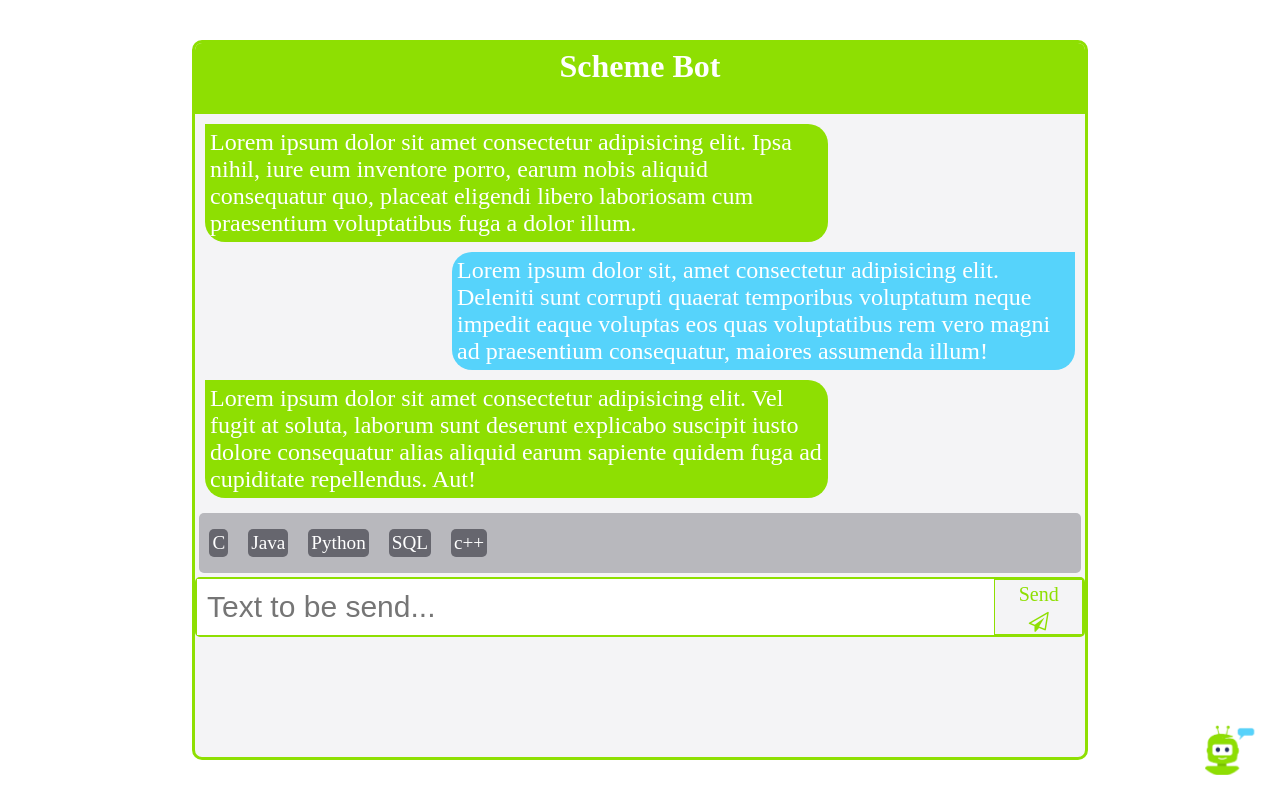
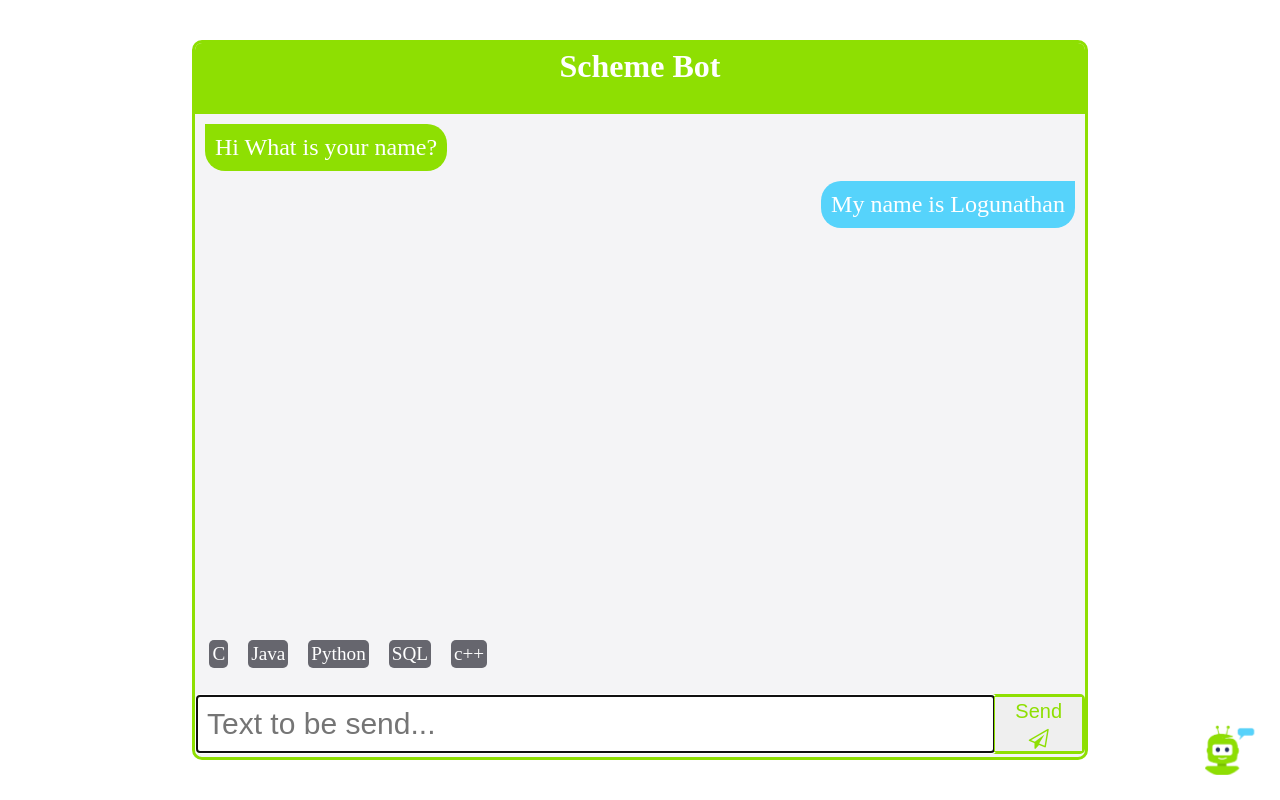
Before and after one commit to Logunathan007/Scheme_BOT, a Flask app: page / in a window 1280 px wide. Run offline with Flask 3, Linux system fonts and the light colour scheme.

Commit message:
FET: updating JS files

```diff
--- a/src/static/index.js
+++ b/src/static/index.js
@@ -2,9 +2,21 @@ const bot_icon = document.querySelector(".bot_icon")
 const msg_box = document.querySelector(".msg_box")
 const suggestionlist = document.querySelector(".suggestionlist");
 const inputstr = document.querySelector(".inputstr");
+const msg = document.querySelector(".msg");
 
-var list = ["Java", "Python", "C", "SQL","c++"]
-list.sort();
+var suggestion_list = ["Java", "Python", "C", "SQL","c++"]
+suggestion_list.sort();
+
+let msg_history = [
+    {
+        type : "bot",
+        msg :"Hi What is your name?"
+    },
+    {
+        type : "user",
+        msg :"My name is Logunathan"
+    }
+]
 
 bot_icon.addEventListener("click",()=>{
     if(msg_box.classList.contains("on")){
@@ -16,19 +28,69 @@ bot_icon.addEventListener("click",()=>{
     }
 });
 
-
 inputstr.addEventListener("input",(eve)=>{
     var val = (eve.target.value);
-    list = list.filter((ele)=>{
-        return ((ele.toLowerCase()).indexOf(String(val).toLowerCase()) != -1)
+    list = suggestion_list.filter((ele)=>{
+        return ((ele.toLowerCase()).includes(String(val).toLowerCase()))
     }
     )
-    suggestionlist.innerHTML = "";
-    list.forEach((ele)=>{
+    display_suggestion(list);
+    if(val == ""){
+        suggestionlist.innerHTML = ""
+        suggestion_list.forEach((ele)=>{
+            suggestionlist.innerHTML+=`<div class="sug">${ele}</div>`
+        })
+    }
+    selector()
+})
+
+
+function display_suggestion(suggestion_list){
+    suggestionlist.innerHTML = ""
+    if(suggestion_list.length == 0){
+        suggestionlist.style.visibility =  "hidden";
+    }else{
+        suggestionlist.style.visibility =  "visible";
+    }
+    suggestion_list.forEach((ele)=>{
         suggestionlist.innerHTML+=`<div class="sug">${ele}</div>`
     })
-})
+    selector();
+}
 
-list.forEach((ele)=>{
-    suggestionlist.innerHTML+=`<div class="sug">${ele}</div>`
-})
+display_suggestion(suggestion_list)
+
+function selector(){
+    const select_sug = document.querySelectorAll(".sug");
+
+    select_sug.forEach(ele=>{
+        ele.addEventListener("click",(eve)=>{
+            inputstr.value = (ele.innerText);
+        })
+    })
+}
+function display_msg(){
+    msg.innerHTML = "";
+    msg_history.forEach((ele)=>{
+        if(ele.type == "bot"){
+            msg.innerHTML += `<div class="botmsg">${ele.msg}</div>`
+        }else{
+            msg.innerHTML += `<div class="usermsg">${ele.msg}</div>`
+        }
+    })
+}
+display_msg();
+
+function savemsg(eve){
+    if(inputstr.value == ""){
+        return;
+    }
+    var obj = {
+        type : "user",
+        msg : `${inputstr.value}`
+    }
+    msg_history.push(obj);
+    inputstr.value = "";
+    display_msg();
+    display_suggestion(suggestion_list);
+}
--- a/src/static/style.css
+++ b/src/static/style.css
@@ -57,10 +57,11 @@ body{
     border-radius: 10px;
     position: relative;
     border: 3px solid var(--grean);
-    overflow-y: auto;
+    overflow-y: hidden;
 }
 .msg{
     overflow-y: auto;
+    height: 70%;
 }
 
 .title_bar{
@@ -113,7 +114,8 @@ body{
 }
 
 .botmsg{
-    width: 70%;
+    width:fit-content;
+    max-width: 70%;
     min-height: 20px;
     color: white;
     background-color: var(--grean);
@@ -122,12 +124,13 @@ body{
     border-bottom-right-radius: 20px;
     border-top-right-radius: 20px;
     font-size: 1.5em;
-    padding: 5px;
+    padding: 10px;
     box-sizing: border-box;
 }
 
 .usermsg{
-    width: 70%;
+    width:fit-content;
+    max-width: 70%;
     color: white;
     background-color: var(--blue);
     margin: 10px;
@@ -135,15 +138,14 @@ body{
     border-bottom-right-radius: 20px;
     border-top-left-radius: 20px;
     font-size: 1.5em;
-    padding: 5px;
+    padding: 10px;
     box-sizing: border-box;
     margin-left: auto;
 }
 
 .suggestionlist{
     margin:.5%;
-    height: 60px;
-    background-color: var(--suggestionbggray);
+    height: 10%;
     display: flex;
     overflow-x: auto;
     overflow-y: hidden;
@@ -151,10 +153,12 @@ body{
     box-sizing: border-box;
     position: sticky;
     bottom: 60px;
+    top:
     border: none;
     border-radius: 5px;
 }
 .sug{
+    cursor: pointer;
     background-color: var(--darkgray);
     font-size: 1.2em;
     margin: 3px 10px;
--- a/src/templates/index.html
+++ b/src/templates/index.html
@@ -16,32 +16,16 @@
             </div>
 
             <div class="msg">
-                <div class="botmsg">
-                    Lorem ipsum dolor sit amet consectetur adipisicing elit. Ipsa nihil, iure eum inventore porro, earum nobis aliquid consequatur quo, placeat eligendi libero laboriosam cum praesentium voluptatibus fuga a dolor illum.
-                </div>
-                <div class="usermsg">
-                    Lorem ipsum dolor sit, amet consectetur adipisicing elit. Deleniti sunt corrupti quaerat temporibus voluptatum neque impedit eaque voluptas eos quas voluptatibus rem vero magni ad praesentium consequatur, maiores assumenda illum!
-                </div>
-                <div class="botmsg">
-                    Lorem ipsum dolor sit amet consectetur adipisicing elit. Vel fugit at soluta, laborum sunt deserunt explicabo suscipit iusto dolore consequatur alias aliquid earum sapiente quidem fuga ad cupiditate repellendus. Aut!
-                </div>
+
+
             </div>
             <div class="suggestionlist">
-                <!-- <div class="sug">Java</div>
-                <div class="sug">Python</div>
-                <div class="sug">C </div>
-                <div class="sug">SQL</div>
-                <div class="sug">Java</div>
-                <div class="sug">Python</div>                <div class="sug">SQL</div>
-                <div class="sug">Java</div>
-                <div class="sug">Python</div>                <div class="sug">SQL</div>
-                <div class="sug">Java</div>
-                <div class="sug">Python</div> -->
+
             </div>
-            <div class="input_box">
-                <input class="inputstr"type="text" placeholder="Text to be send...">
-                <div class="sendbtn">Send <i class="fa fa-send-o"></i></div>
-            </div>
+            <form class="input_box" onclick="event.preventDefault();">
+                <input class="inputstr"type="text" placeholder="Text to be send..." autofocus>
+                <button class="sendbtn" type="submit" onclick="savemsg()">Send <i class="fa fa-send-o"></i></button>
+            </form>
         </div>
     </div>
     <script src="../static/index.js"> </script>
```
